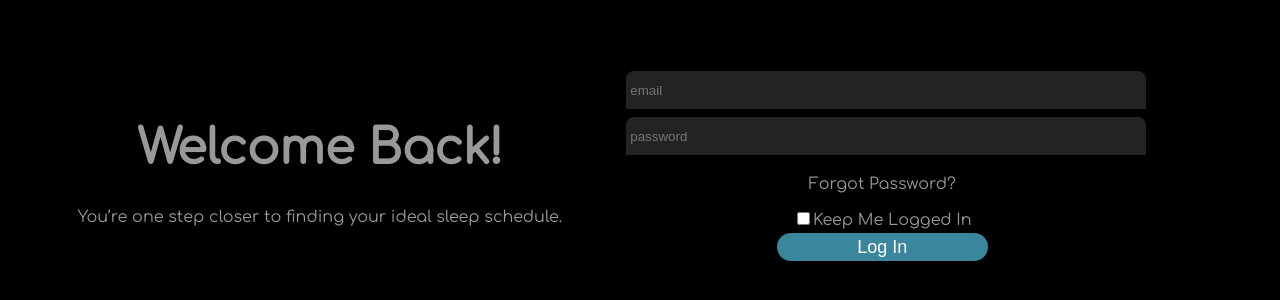
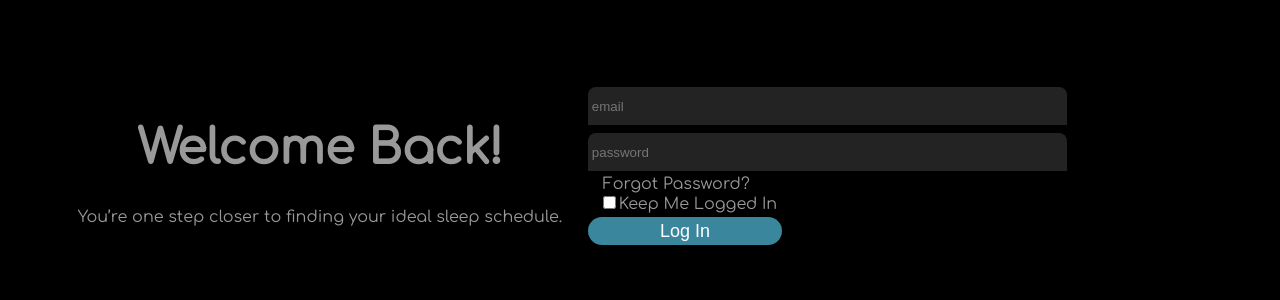
Before and after one commit to SleepTracker5/fe, a React (Create React App) app in the folder sleep-tracker/: page / in a window 1280 px wide. Shown: the part 234-534 px from the top of the page. Built offline with nearby package versions, Linux system fonts and the light colour scheme.

Commit message:
More form styling added

```diff
--- a/sleep-tracker/src/components/forms/LoginForm.js
+++ b/sleep-tracker/src/components/forms/LoginForm.js
@@ -7,8 +7,9 @@ const elementMargin = "4px";
 const StyledLoginForm = styled.form`
     display: flex;
     flex-direction: column;
-    justify-content: center;
-    align-items: center;
+    justify-content: left;
+    align-items: left;
+    margin: 4%;
 `;
 const StyledInput = styled.input`
     background: linear-gradient(0deg, rgba(255, 255, 255, 0.07), rgba(255, 255, 255, 0.07)), #121212;
@@ -20,9 +21,10 @@ const StyledInput = styled.input`
     color: white;
     margin: ${elementMargin} 0;
 `;
-const ForgotPasswordA = styled.p`
+const ForgotPasswordA = styled.a`
     color: rgba(255, 255, 255, 0.6);
     text-decoration: none;
+    width: 30%;
 `;
 const LoginButton = styled.button`
     background: #39869D;
@@ -38,6 +40,11 @@ const LoginButton = styled.button`
 `;
 const StyledLabel = styled.label`
     width: 80%;
+`;
+//todo: need to figure out how to change width to whatever to width of the content is
+const CheckboxLabel = styled.label`
+    //this separated label is needed because checkbox formatting is different than input formatting
+    width: 34%;
 `;
 
 const LoginForm = ({login}) => {
@@ -63,6 +70,7 @@ const LoginForm = ({login}) => {
             id: Date.now(),
             email: "",
             password: "",
+            keepLoggedIn: false,
         });
     }
 
@@ -91,7 +99,7 @@ const LoginForm = ({login}) => {
                 </StyledLabel>
                 <ForgotPasswordA href="#">Forgot
                     Password?</ForgotPasswordA>{/*todo: link this to something*/}
-                <StyledLabel htmlFor="keepLoggedIn">
+                <CheckboxLabel htmlFor="keepLoggedIn">
                     <input
                         type="checkbox"
                         id="keepLoggedIn"
@@ -100,7 +108,7 @@ const LoginForm = ({login}) => {
                         onChange={handleChange}
                     />
                     Keep Me Logged In
-                </StyledLabel>
+                </CheckboxLabel>
                 <LoginButton>Log In</LoginButton>
             </StyledLoginForm>
         </div>
```
